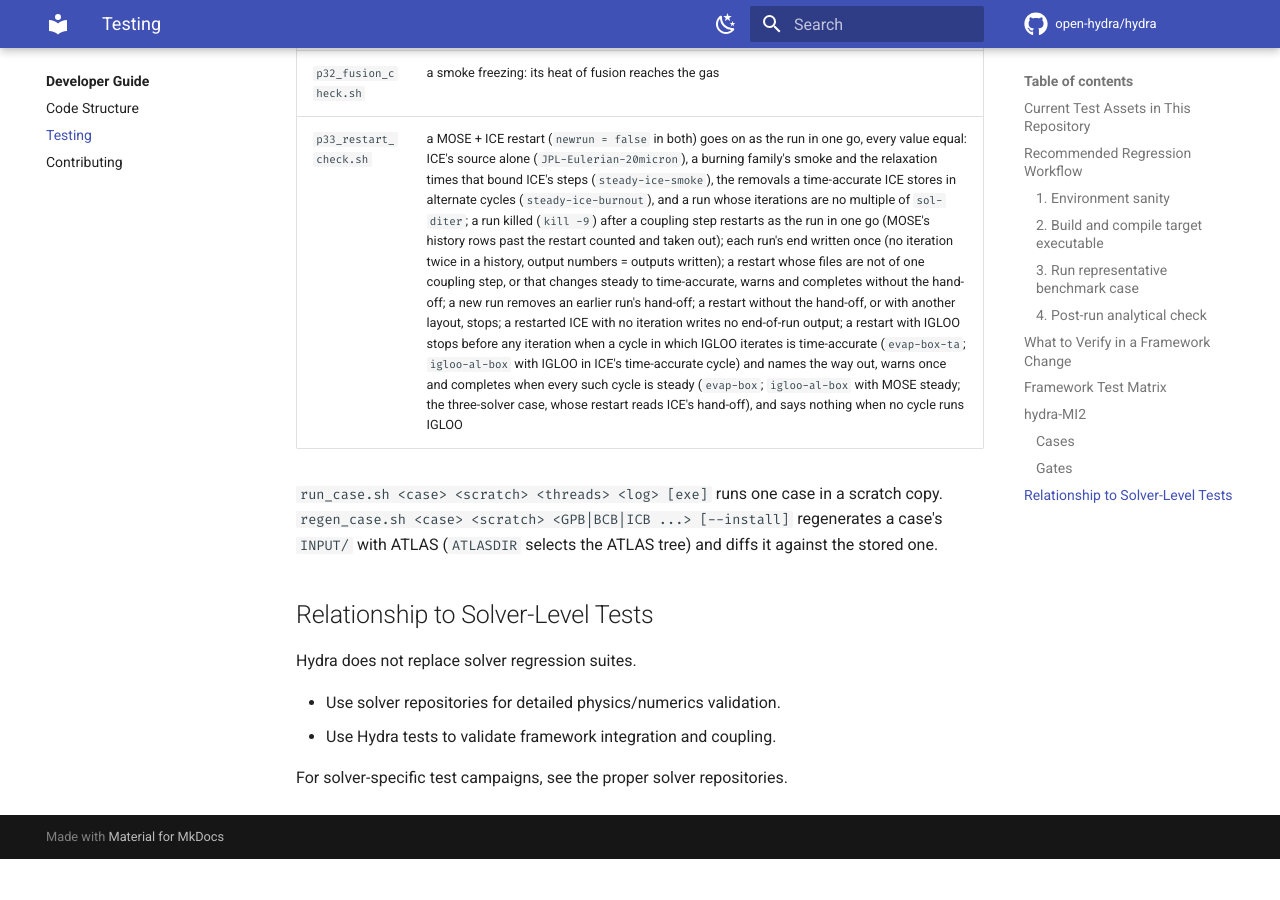
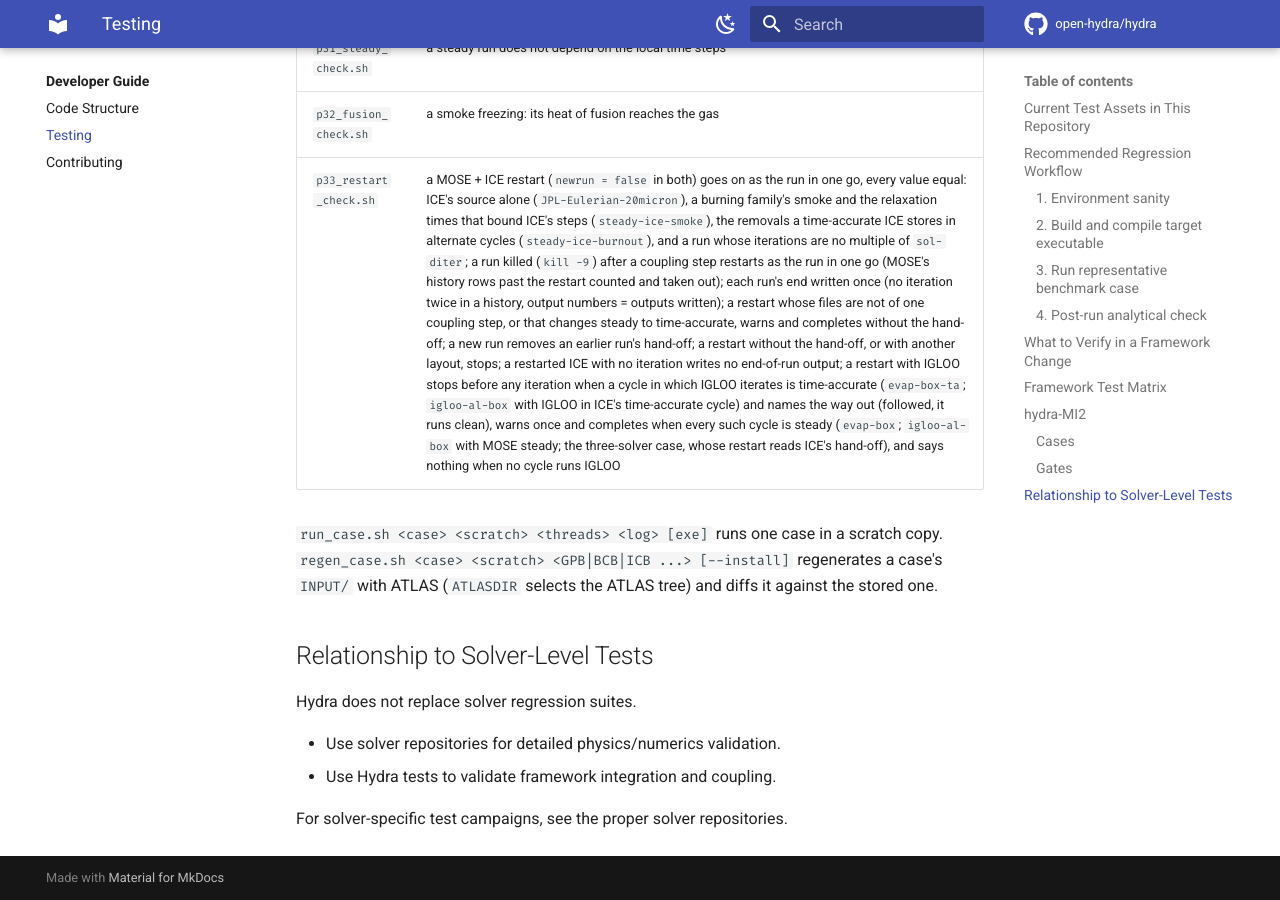
Before and after one commit to open-hydra/hydra, an MkDocs documentation site: the page built from docs/development/testing.md, in a window 1280 px wide and 900 px high, scrolled down 7325 px. Built offline with MkDocs 1.6.1 and Material for MkDocs 9.7.7, drawn with Linux system fonts in a browser that asks for light colours; comment, search, counter and statistics services are not loaded; before the commit the page ends 8184 px from its top, so only the background shows below that.

Commit message:
docs: testing.md, p33 follows the IGLOO stop's way out
Co-Authored-By: Claude Opus 5.5 <noreply@anthropic.com>
Claude-Session: https://claude.ai/code/session_01YbtUqacA6qYqYfoFJvSCJ8

```diff
--- a/docs/development/testing.md
+++ b/docs/development/testing.md
@@ -202,7 +202,7 @@ ICE and IGLOO standalone; `p31_steady_check.sh` takes an optional list of legs.
 | `p30_al_smoke_check.sh` | aluminium burning with steam, the alumina a smoke, in both solvers |
 | `p31_steady_check.sh` | a steady run does not depend on the local time steps |
 | `p32_fusion_check.sh` | a smoke freezing: its heat of fusion reaches the gas |
-| `p33_restart_check.sh` | a MOSE + ICE restart (`newrun = false` in both) goes on as the run in one go, every value equal: ICE's source alone (`JPL-Eulerian-20micron`), a burning family's smoke and the relaxation times that bound ICE's steps (`steady-ice-smoke`), the removals a time-accurate ICE stores in alternate cycles (`steady-ice-burnout`), and a run whose iterations are no multiple of `sol-diter`; a run killed (`kill -9`) after a coupling step restarts as the run in one go (MOSE's history rows past the restart counted and taken out); each run's end written once (no iteration twice in a history, output numbers = outputs written); a restart whose files are not of one coupling step, or that changes steady to time-accurate, warns and completes without the hand-off; a new run removes an earlier run's hand-off; a restart without the hand-off, or with another layout, stops; a restarted ICE with no iteration writes no end-of-run output; a restart with IGLOO stops before any iteration when a cycle in which IGLOO iterates is time-accurate (`evap-box-ta`; `igloo-al-box` with IGLOO in ICE's time-accurate cycle) and names the way out, warns once and completes when every such cycle is steady (`evap-box`; `igloo-al-box` with MOSE steady; the three-solver case, whose restart reads ICE's hand-off), and says nothing when no cycle runs IGLOO |
+| `p33_restart_check.sh` | a MOSE + ICE restart (`newrun = false` in both) goes on as the run in one go, every value equal: ICE's source alone (`JPL-Eulerian-20micron`), a burning family's smoke and the relaxation times that bound ICE's steps (`steady-ice-smoke`), the removals a time-accurate ICE stores in alternate cycles (`steady-ice-burnout`), and a run whose iterations are no multiple of `sol-diter`; a run killed (`kill -9`) after a coupling step restarts as the run in one go (MOSE's history rows past the restart counted and taken out); each run's end written once (no iteration twice in a history, output numbers = outputs written); a restart whose files are not of one coupling step, or that changes steady to time-accurate, warns and completes without the hand-off; a new run removes an earlier run's hand-off; a restart without the hand-off, or with another layout, stops; a restarted ICE with no iteration writes no end-of-run output; a restart with IGLOO stops before any iteration when a cycle in which IGLOO iterates is time-accurate (`evap-box-ta`; `igloo-al-box` with IGLOO in ICE's time-accurate cycle) and names the way out (followed, it runs clean), warns once and completes when every such cycle is steady (`evap-box`; `igloo-al-box` with MOSE steady; the three-solver case, whose restart reads ICE's hand-off), and says nothing when no cycle runs IGLOO |
 
 `run_case.sh <case> <scratch> <threads> <log> [exe]` runs one case in a scratch copy. `regen_case.sh <case> <scratch>
 <GPB|BCB|ICB ...> [--install]` regenerates a case's `INPUT/` with ATLAS (`ATLASDIR` selects the ATLAS tree) and diffs
```
